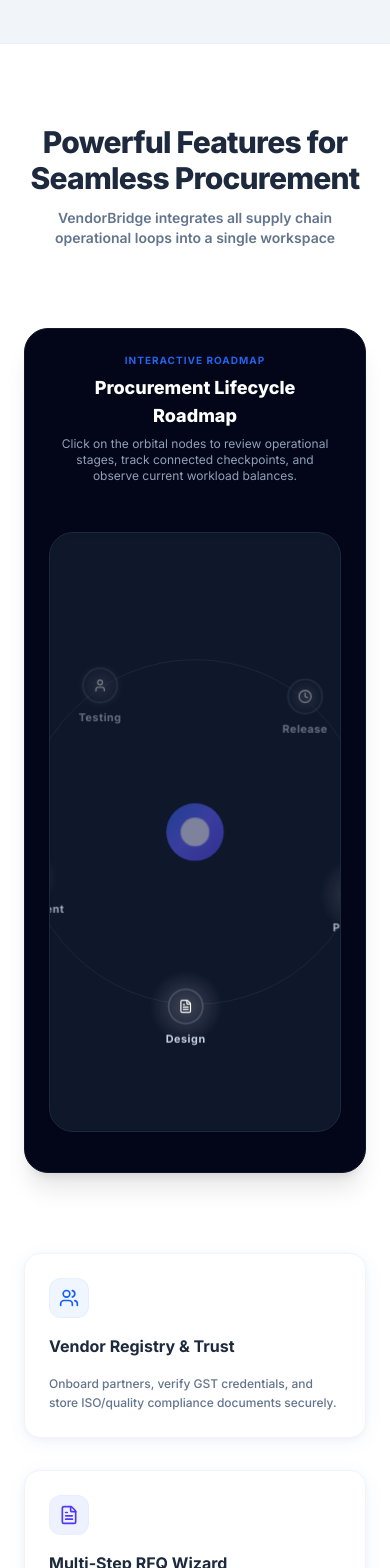
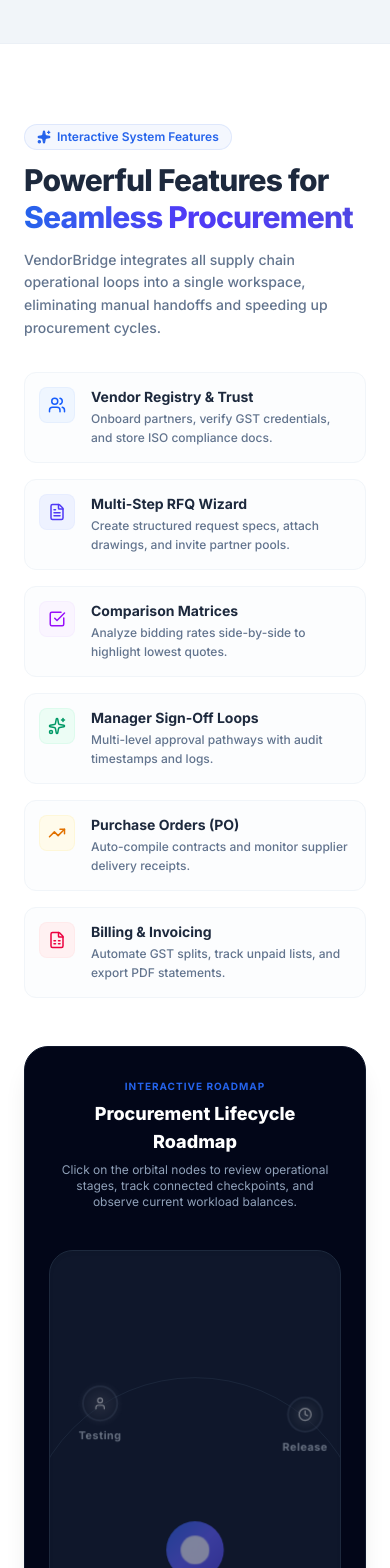
Before and after one commit to shreekant-lohagale/VendorBridge, a React (Vite) app: page / in a window 390 px wide. Shown: the part 2480-4048 px from the top of the page. Built offline with nearby package versions, Linux system fonts and the light colour scheme.

Commit message:
reorganize landing page features and roadmap side-by-side

```diff
--- a/src/features/landing/LandingPage.tsx
+++ b/src/features/landing/LandingPage.tsx
@@ -200,77 +200,96 @@
         </div>
       </section>
 
-      {/* Features Section */}
+      {/* Features & Roadmap Section */}
       <section id="features" className="py-20 lg:py-28 bg-white">
-        <div className="max-w-7xl mx-auto px-6 flex flex-col gap-16">
-          <div className="text-center flex flex-col gap-3">
-            <h2 className="text-3xl font-extrabold text-slate-800 tracking-tight">
-              Powerful Features for Seamless Procurement
-            </h2>
-            <p className="text-slate-500 text-sm md:text-base font-semibold max-w-xl mx-auto">
-              VendorBridge integrates all supply chain operational loops into a single workspace
-            </p>
-          </div>
+        <div className="max-w-7xl mx-auto px-6">
+          <div className="grid grid-cols-1 lg:grid-cols-12 gap-12 lg:gap-16 items-start">
 
-          {/* Interactive Radial Orbital Timeline */}
-          <div className="w-full flex justify-center py-4 bg-slate-950 rounded-3xl border border-slate-900 shadow-xl overflow-hidden p-6 my-4 no-print">
-            <div className="w-full max-w-3xl flex flex-col gap-4">
-              <div className="text-center flex flex-col gap-1.5 p-2">
-                <span className="text-[10px] font-bold text-primary uppercase tracking-widest">Interactive Roadmap</span>
-                <h3 className="text-lg font-extrabold text-white">Procurement Lifecycle Roadmap</h3>
-                <p className="text-xs text-slate-400 max-w-md mx-auto">Click on the orbital nodes to review operational stages, track connected checkpoints, and observe current workload balances.</p>
+            {/* Left Side: Features and Description */}
+            <div className="lg:col-span-5 flex flex-col gap-6">
+              <div className="flex flex-col gap-3">
+                <div className="w-fit inline-flex items-center gap-1.5 px-3 py-1 bg-primary/5 rounded-full border border-primary/10 text-primary text-xs font-semibold select-none">
+                  <Sparkles className="w-3.5 h-3.5 fill-current" />
+                  <span>Interactive System Features</span>
+                </div>
+                <h2 className="text-3xl lg:text-4xl font-extrabold text-slate-800 tracking-tight leading-tight">
+                  Powerful Features for <br />
+                  <span className="bg-gradient-to-r from-primary via-indigo-600 to-secondary bg-clip-text text-transparent">
+                    Seamless Procurement
+                  </span>
+                </h2>
+                <p className="text-slate-500 text-sm leading-relaxed font-medium">
+                  VendorBridge integrates all supply chain operational loops into a single workspace, eliminating manual handoffs and speeding up procurement cycles.
+                </p>
               </div>
-              <RadialOrbitalTimelineDemo />
+
+              {/* Vertical Feature List */}
+              <div className="flex flex-col gap-4 mt-2">
+                {[
+                  {
+                    icon: <Users className="w-4.5 h-4.5 text-blue-600" />,
+                    title: 'Vendor Registry & Trust',
+                    desc: 'Onboard partners, verify GST credentials, and store ISO compliance docs.',
+                    color: 'bg-blue-50 border-blue-100/50',
+                  },
+                  {
+                    icon: <FileText className="w-4.5 h-4.5 text-indigo-600" />,
+                    title: 'Multi-Step RFQ Wizard',
+                    desc: 'Create structured request specs, attach drawings, and invite partner pools.',
+                    color: 'bg-indigo-50 border-indigo-100/50',
+                  },
+                  {
+                    icon: <CheckSquare className="w-4.5 h-4.5 text-purple-600" />,
+                    title: 'Comparison Matrices',
+                    desc: 'Analyze bidding rates side-by-side to highlight lowest quotes.',
+                    color: 'bg-purple-50 border-purple-100/50',
+                  },
+                  {
+                    icon: <Sparkles className="w-4.5 h-4.5 text-emerald-600" />,
+                    title: 'Manager Sign-Off Loops',
+                    desc: 'Multi-level approval pathways with audit timestamps and logs.',
+                    color: 'bg-emerald-50 border-emerald-100/50',
+                  },
+                  {
+                    icon: <TrendingUp className="w-4.5 h-4.5 text-amber-600" />,
+                    title: 'Purchase Orders (PO)',
+                    desc: 'Auto-compile contracts and monitor supplier delivery receipts.',
+                    color: 'bg-amber-50 border-amber-100/50',
+                  },
+                  {
+                    icon: <FileSpreadsheet className="w-4.5 h-4.5 text-rose-600" />,
+                    title: 'Billing & Invoicing',
+                    desc: 'Automate GST splits, track unpaid lists, and export PDF statements.',
+                    color: 'bg-rose-50 border-rose-100/50',
+                  },
+                ].map((feat, idx) => (
+                  <div key={idx} className="group flex items-start gap-4 p-3.5 rounded-xl border border-slate-100 bg-slate-50/40 hover:bg-white hover:border-slate-200/60 hover:shadow-md transition-all duration-200">
+                    <div className={`w-9 h-9 rounded-lg ${feat.color} border flex items-center justify-center shrink-0`}>
+                      {feat.icon}
+                    </div>
+                    <div className="flex flex-col gap-0.5">
+                      <h4 className="font-bold text-slate-800 text-sm group-hover:text-primary transition-colors">{feat.title}</h4>
+                      <p className="text-slate-500 text-xs font-medium leading-relaxed">{feat.desc}</p>
+                    </div>
+                  </div>
+                ))}
+              </div>
             </div>
-          </div>
 
-          <div className="grid grid-cols-1 md:grid-cols-2 lg:grid-cols-3 gap-8">
-            {[
-              {
-                icon: <Users className="w-5 h-5 text-blue-600" />,
-                title: 'Vendor Registry & Trust',
-                desc: 'Onboard partners, verify GST credentials, and store ISO/quality compliance documents securely.',
-                color: 'bg-blue-50 border-blue-100/50',
-              },
-              {
-                icon: <FileText className="w-5 h-5 text-indigo-600" />,
-                title: 'Multi-Step RFQ Wizard',
-                desc: 'Create structured request specifications, attach drawings, and invite select partner pools.',
-                color: 'bg-indigo-50 border-indigo-100/50',
-              },
-              {
-                icon: <CheckSquare className="w-5 h-5 text-purple-600" />,
-                title: 'Comparison Matrices',
-                desc: 'Analyze bidding rates side-by-side. Highlight lowest quotes and calculate trust ratings.',
-                color: 'bg-purple-50 border-purple-100/50',
-              },
-              {
-                icon: <Sparkles className="w-5 h-5 text-emerald-600" />,
-                title: 'Manager Sign-Off Loops',
-                desc: 'Multi-level approval pathways. Log decision histories, comments, and audit timestamps.',
-                color: 'bg-emerald-50 border-emerald-100/50',
-              },
-              {
-                icon: <TrendingUp className="w-5 h-5 text-amber-600" />,
-                title: 'Purchase Orders (PO)',
-                desc: 'Auto-compile contracts, send receipts to vendors, and monitor delivery acknowledgements.',
-                color: 'bg-amber-50 border-amber-100/50',
-              },
-              {
-                icon: <FileSpreadsheet className="w-5 h-5 text-rose-600" />,
-                title: 'Billing & Invoicing',
-                desc: 'GST tax split calculations. Generate unpaid lists, download PDFs, or print statements.',
-                color: 'bg-rose-50 border-rose-100/50',
-              },
-            ].map((feat, idx) => (
-              <div key={idx} className="p-6 bg-white border border-slate-100 rounded-2xl shadow-premium hover:shadow-lg transition duration-200 flex flex-col gap-4">
-                <div className={`w-10 h-10 rounded-xl ${feat.color} border flex items-center justify-center`}>
-                  {feat.icon}
+            {/* Right Side: Procurement Lifecycle Roadmap */}
+            <div className="lg:col-span-7 w-full lg:sticky lg:top-24">
+              <div className="w-full flex flex-col justify-center bg-slate-950 rounded-3xl border border-slate-900 shadow-xl overflow-hidden p-6 no-print">
+                <div className="text-center flex flex-col gap-1.5 p-2 mb-2">
+                  <span className="text-[10px] font-bold text-primary uppercase tracking-widest">Interactive Roadmap</span>
+                  <h3 className="text-lg font-extrabold text-white">Procurement Lifecycle Roadmap</h3>
+                  <p className="text-xs text-slate-400 max-w-md mx-auto">
+                    Click on the orbital nodes to review operational stages, track connected checkpoints, and observe current workload balances.
+                  </p>
                 </div>
-                <h4 className="font-bold text-slate-800 text-base">{feat.title}</h4>
-                <p className="text-slate-500 text-xs leading-relaxed font-medium">{feat.desc}</p>
+                <RadialOrbitalTimelineDemo />
               </div>
-            ))}
+            </div>
+
           </div>
         </div>
       </section>
```
